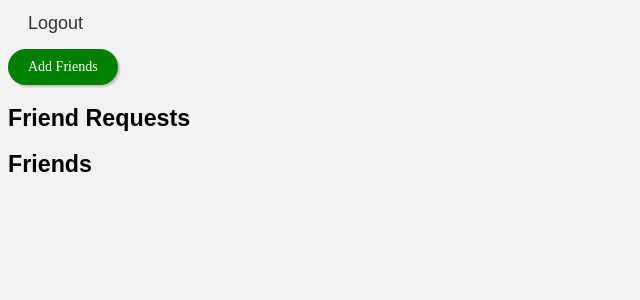
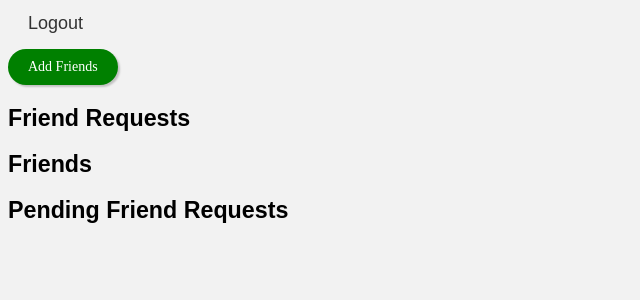
Before and after one commit to rrcoder0167/Orange-Chat, a Flask app: page /search_friends in a window 1280 px wide. Shown: the part 139-439 px from the top of the page, without its empty margins (0-640 px from the left). Run offline with Flask 2, Linux system fonts and the light colour scheme; the visitor is signed in with stand-in values (Sample User, id 1); data comes from the database, SQL or seed files in the repository; both versions use the stored data as it was after the commit.

Commit message:
implementing pending friend requests

```diff
--- a/app.py
+++ b/app.py
@@ -77,7 +77,8 @@
 def home():
     if current_user.is_authenticated:
         friend_requests = FriendRequest.query.filter_by(receiver_id=current_user.id).all()
-        return render_template("home.html", friend_requests=friend_requests)
+        pending_friend_requests = FriendRequest.query.filter_by(sender_id=current_user.id, status='pending').all()
+        return render_template("home.html", friend_requests=friend_requests, pending_friend_requests=pending_friend_requests)
     else:
         return render_template("home.html")
 
@@ -188,6 +189,19 @@
     else:
         flash("A fatal system error has ocurred. Please try again later.", category="error_high")
 
+@app.route("/cancel_friend_request", methods=["POST"])
+@login_required
+def cancel_friend_request():
+    if request.method == "POST":
+        friend_request_id = request.form["friend_request_id"]
+        friend_request = FriendRequest.query.get(friend_request_id)
+        if friend_request is None:
+            return jsonify({"message": "friend_request_not_found-error"}), 404
+        db.session.delete(friend_request)
+        db.session.commit()
+        return jsonify({"message": "cancel_friend_request-success"})
+    else:
+        return jsonify({"message": "bad_request-error"}), 400
 
 
 @app.route("/accept_friend_request", methods=["POST"])
--- a/static/add_friend.js
+++ b/static/add_friend.js
@@ -69,4 +69,15 @@
       $(".close-button").click(function() {
         $(this).parent().hide();
       });
+      $(".cancel-friend-request-button").click(function() {
+        var friendRequestId = $(this).data("friend-request-id");
+        $.post("/cancel_friend_request", {friend_request_id: friendRequestId}, function(data) {
+            if (data.message == "cancel_friend_request-success") {
+              // Remove the friend request from the list on the page
+              $("#friend-request-" + friendRequestId).remove();
+            } else {
+              console.error("Error cancelling friend request: " + data.message);
+            }
+          });
+      });
 });
--- a/templates/home.html
+++ b/templates/home.html
@@ -48,6 +48,14 @@
             <li>{{friend.friend.username}}</li>
             {% endfor %}
         </ul>
+        <h2>Pending Friend Requests</h2>
+        <ul id="pending-friend-requests">
+        {% for friend_request in pending_friend_requests %}
+        <li id="friend-request-{{friend_request.id}}">{{friend_request.recipient.username}}
+            <button class="cancel-friend-request-button" data-friend-request-id="{{friend_request.id}}">Cancel</button>
+        </li>
+        {% endfor %}
+        </ul>
 
         {% else %}
 
```
Also changed, not shown: instance/users.db.
